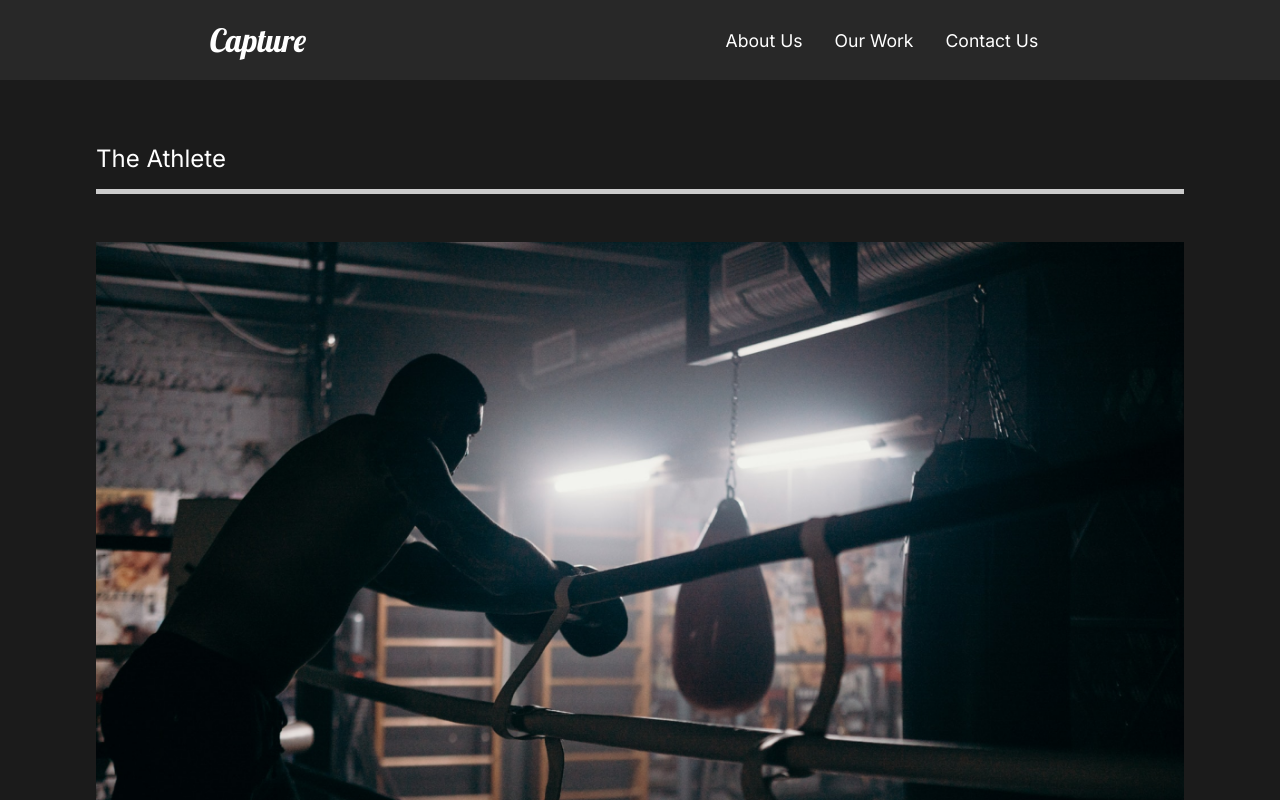
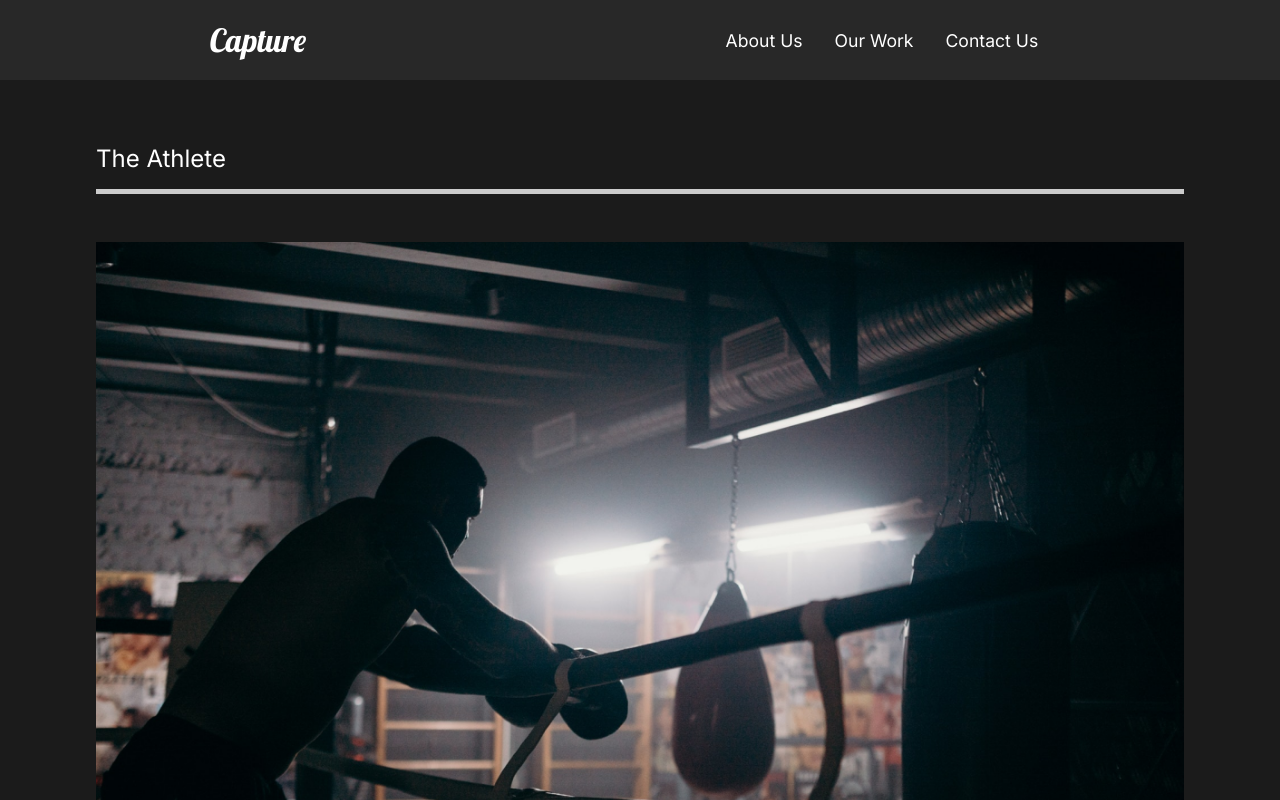
Before and after one commit to Mo2menAG/React-Capture-App, a React (Create React App) app: page /work in a window 1280 px wide. Shown: the top 800 px of the page. Built offline with nearby package versions, Linux system fonts and the light colour scheme.

Commit message:
adding global page animations with framer-motion

```diff
--- a/src/App.js
+++ b/src/App.js
@@ -1,22 +1,27 @@
 import React from "react";
-import { Switch, Route } from "react-router-dom";
+import { Switch, Route, useLocation } from "react-router-dom";
 
 //Import pages
 import AboutUS from "./pages/AboutUS";
 import OurWork from "./pages/OurWork";
-import ContactUs from "./pages/ContactUs"
-import Nav from "./components/Nav"
-import MovieDetails from "./pages/MovieDetails"
+import ContactUs from "./pages/ContactUs";
+import Nav from "./components/Nav";
+import MovieDetails from "./pages/MovieDetails";
 
 //GlobalStyle
-import GlobalStyle from "./components/GlobalStyle"
+import GlobalStyle from "./components/GlobalStyle";
+
+//animation
+import { AnimatePresence } from "framer-motion";
 
 function App() {
+    const location = useLocation();
     return (
         <div className="App">
             <GlobalStyle />
             <Nav />
-      <Switch>
+            <AnimatePresence exitBeforeEnter>
+                <Switch location={location} key={location.pathname}>
                     <Route path="/" exact>
                         <AboutUS />
                     </Route>
@@ -30,6 +35,7 @@
                         <ContactUs />
                     </Route>
                 </Switch>
+            </AnimatePresence>
         </div>
     );
 }
--- /dev/null
+++ b/src/animation.js
@@ -0,0 +1,20 @@
+export const pageAnimation = {
+    hidden: {
+        opacity: 0,
+        y: 300,
+    },
+    show: {
+        opacity: 1,
+        y: 0,
+        transition: {
+            duration: 1,
+        },
+    },
+    exit: {
+        opacity: 0,
+        y: 300,
+        transition: {
+            duration: 1,
+        },
+    },
+};
--- a/src/pages/AboutUS.js
+++ b/src/pages/AboutUS.js
@@ -4,12 +4,23 @@
 import ServicesSection from "../components/ServicesSection";
 import FaqSection from "../components/FaqSection";
 
+//framer motion
+import { motion } from "framer-motion";
+import { pageAnimation } from "../animation";
+
 const AboutUs = () => {
-    return(
+    return (
         <>
-            <AboutSection />
-            <ServicesSection />
-            <FaqSection />
+            <motion.div
+                variants={pageAnimation}
+                initial="hidden"
+                animate="show"
+                exit="exit"
+            >
+                <AboutSection />
+                <ServicesSection />
+                <FaqSection />
+            </motion.div>
         </>
     );
 };
--- a/src/pages/ContactUs.js
+++ b/src/pages/ContactUs.js
@@ -1,13 +1,19 @@
 import React from "react";
 
+//framer motion
+import { motion } from "framer-motion";
+import { pageAnimation } from "../animation";
 
 const ContactUs = () => {
-    return(
-        <div>
-            <h1>
-                contact us
-            </h1>
-        </div>
+    return (
+        <motion.div
+            variants={pageAnimation}
+            initial="hidden"
+            animate="show"
+            exit="exit"
+        >
+            <h1>contact us</h1>
+        </motion.div>
     );
 };
 
--- a/src/pages/MovieDetails.js
+++ b/src/pages/MovieDetails.js
@@ -1,30 +1,41 @@
 import React, { useState, useEffect } from "react";
 import styled from "styled-components";
 import { useHistory } from "react-router-dom";
-import MovieState from "../MovieState"
+import MovieState from "../MovieState";
+
+//animation
+import { motion } from "framer-motion";
+import { pageAnimation } from "../animation";
 
 const MovieDetails = () => {
-    const history = useHistory()
+    const history = useHistory();
     const url = history.location.pathname;
-    const [movies, setMovies] = useState(MovieState)
-    const [movie, setMovie] = useState(null)
+    const [movies, setMovies] = useState(MovieState);
+    const [movie, setMovie] = useState(null);
 
     //useeffect
-    useEffect( () => {
-        const currentMovie = movies.filter((stateMovie) => stateMovie.url === url)
-        setMovie(currentMovie[0])
-    },[movies, url]);
+    useEffect(() => {
+        const currentMovie = movies.filter(
+            (stateMovie) => stateMovie.url === url
+        );
+        setMovie(currentMovie[0]);
+    }, [movies, url]);
 
     return (
         <>
-            { movie && (
-                <Details>
+            {movie && (
+                <Details
+                    variants={pageAnimation}
+                    initial="hidden"
+                    animate="show"
+                    exit="exit"
+                >
                     <HeadLine>
                         <h1>{movie.title}</h1>
                         <img src={movie.mainImg} alt="movie" />
                     </HeadLine>
                     <Awards>
-                        {movie.awards.map( (award) => (
+                        {movie.awards.map((award) => (
                             <Award>
                                 <h3>{award.title}</h3>
                                 <div className="line"></div>
@@ -41,7 +52,7 @@
     );
 };
 
-const Details = styled.div`
+const Details = styled(motion.div)`
     color: white;
 `;
 
@@ -51,10 +62,11 @@
     position: relative;
     h1 {
         position: absolute;
-        top: 10%;
+        top: 8%;
         left: 50%;
         transform: translate(-50%, -10%);
         font-size: 1.6rem;
+        padding-bottom: 10rem;
     }
     img {
         width: 100%;
--- a/src/pages/OurWork.js
+++ b/src/pages/OurWork.js
@@ -7,9 +7,18 @@
 import theracer from "../img/theracer-small.png";
 import goodtimes from "../img/goodtimes-small.png";
 
+//framer motion
+import { motion } from "framer-motion";
+import { pageAnimation } from "../animation";
+
 const OurWork = () => {
-    return(
-        <Work>
+    return (
+        <Work
+            variants={pageAnimation}
+            initial="hidden"
+            animate="show"
+            exit="exit"
+        >
             <Movie>
                 <h2>The Athlete</h2>
                 <div className="line"></div>
@@ -35,7 +44,7 @@
     );
 };
 
-const Work = styled.div`
+const Work = styled(motion.div)`
     min-height: 100vh;
     overflow: hidden;
     padding: 3rem 6rem;
@@ -50,8 +59,6 @@
 
     img {
         width: 100%;
-        height: 70vh;
-        object-fit: cover;
     }
 
     .line {
@@ -61,5 +68,4 @@
     }
 `;
 
-
 export default OurWork;
```
Also changed, not shown: src/components/AboutSection.js (+9 -4 lines), 1 other file (tests, documents, lock files or other folders). Lines whose indentation alone changed are shown as unchanged.
